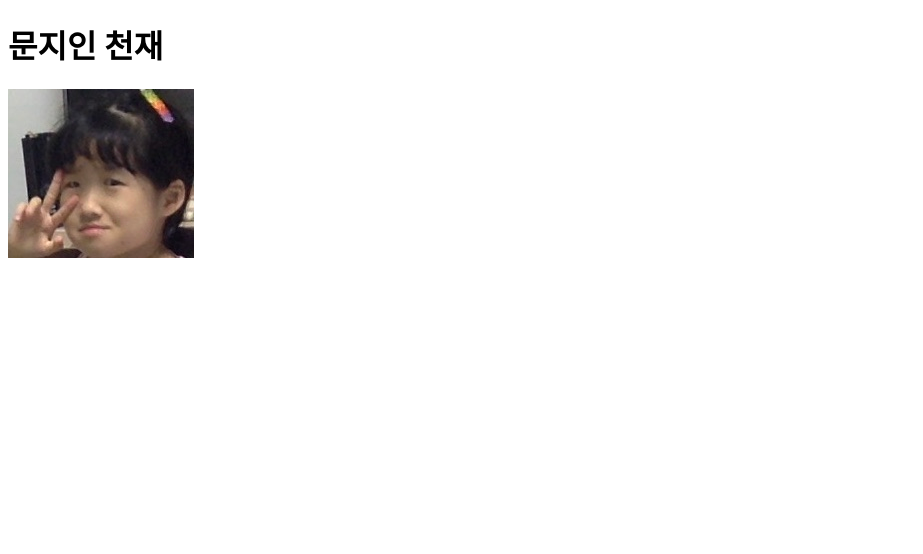
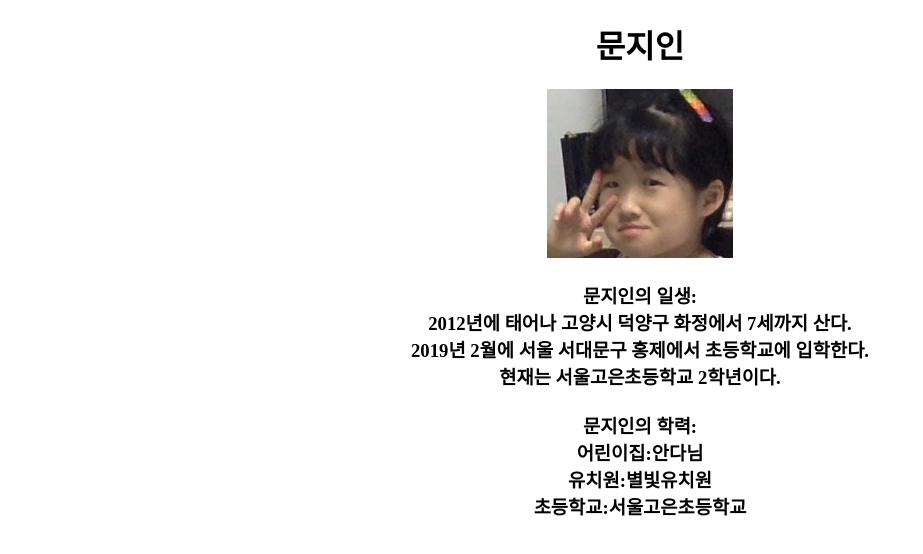
Before and after one commit to moonsung-ho/moonjiin, a plain HTML site: page index.html in a window 1280 px wide. Shown: the whole page, without its empty margins (0-923 px from the left). Drawn offline with Linux system fonts and the light colour scheme.

Commit message:
erwjherlkgwejr

```diff
--- a/index.html
+++ b/index.html
@@ -3,10 +3,24 @@
 <head>
     <meta charset="UTF-8">
     <meta name="viewport" content="width=device-width, initial-scale=1.0">
-    <title>문지인 천재</title>
+    <title>문지인</title>
+
 </head>
 <body>
-    <h1>문지인 천재</h1>
-    <img src="jiin.jpeg" />
+    <div style="text-align:center">
+        <h1>문지인</h1>
+        <img src="jiin.jpeg" />
+        <h3>
+            문지인의 일생:<br>
+            2012년에 태어나 고양시 덕양구 화정에서 7세까지 산다.<br>
+            2019년 2월에 서울 서대문구 홍제에서 초등학교에 입학한다.<br>
+            현재는 서울고은초등학교 2학년이다.<br>
+            <br>
+            문지인의 학력:<br>
+            어린이집:안다님<br>
+            유치원:별빛유치원<br>
+            초등학교:서울고은초등학교<br>
+        </h3>
+    </div>
 </body>
 </html>
```
Also changed, not shown: 1 other file.
